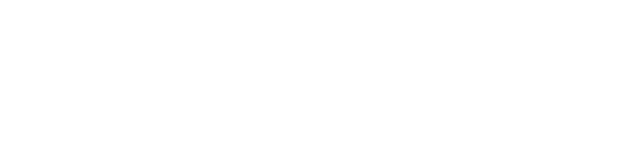
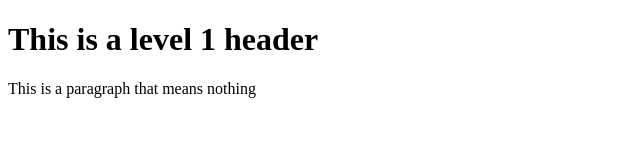
Before and after one commit to connor-kolb-13/conflicts, a plain HTML site: page index.html in a window 1280 px wide. Shown: the whole page, without its empty margins (0-640 px from the left). Drawn offline with Linux system fonts and the light colour scheme.

Commit message:
added main content

```diff
--- a/index.html
+++ b/index.html
@@ -6,5 +6,8 @@
     <meta name="viewport" content="width=device-width, initial-scale=1.0" />
     <title>Document</title>
   </head>
-  <body></body>
+  <body>
+    <h1>This is a level 1 header</h1>
+    <p>This is a paragraph that means nothing</p>
+  </body>
 </html>
```
